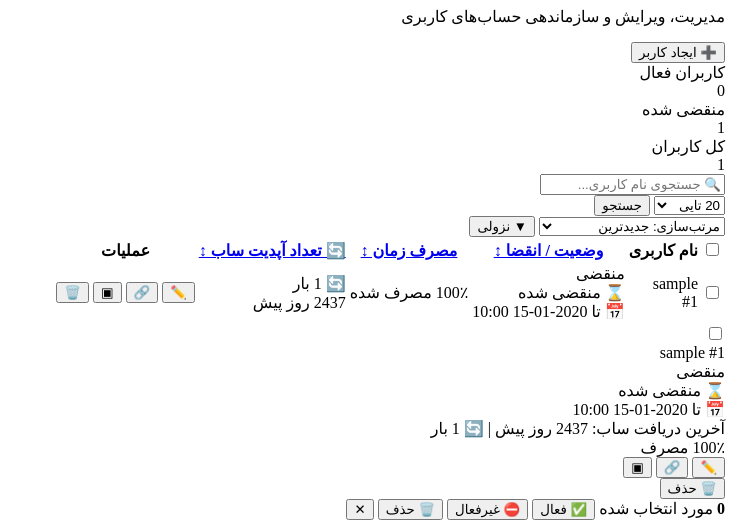
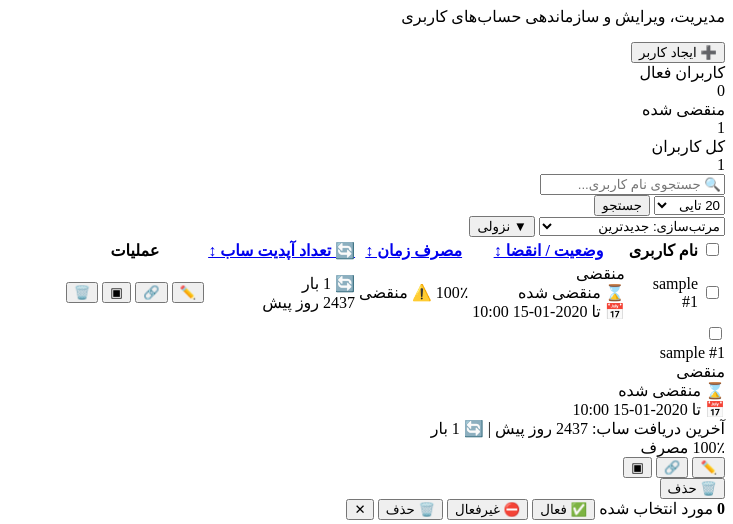
Before and after one commit to asd1asd00000/conf-to-sub, a FastAPI app: page /admin/users in a window 1280 px wide. Shown: the part 218-742 px from the top of the page, without its empty margins (547-1280 px from the left). Run offline with FastAPI, Linux system fonts and the light colour scheme; the visitor is signed in with stand-in values (Sample User, id 1); tables that the repository leaves empty hold one stand-in row (values such as "Sample post").

Commit message:
Update users.html

```diff
--- a/app/templates/users.html
+++ b/app/templates/users.html
@@ -94,10 +94,12 @@
                     <div class="text-xs text-gray-400 mt-0.5">📅 تا {{ user.expire_str }}</div>
                 </td>
                 <td class="px-4 py-3">
-                    <div class="w-full bg-gray-200 rounded-full h-2">
-                        <div class="bg-green-500 h-2 rounded-full" style="width: {{ user.percent }}%"></div>
+                    <div class="progress-track">
+                        <div class="progress-bar {{ 'progress-red' if user.expired or user.percent >= 100 else 'progress-green' }}" style="width: {{ user.percent }}%"></div>
                     </div>
-                    <div class="text-xs text-gray-500 mt-1">{{ user.percent }}٪ مصرف شده</div>
+                    <div class="text-xs mt-1 {{ 'text-red-400 font-bold' if user.expired or user.percent >= 100 else 'text-gray-400' }}">
+                        {{ user.percent }}٪ {{ '⚠️ منقضی' if user.expired else 'مصرف شده' }}
+                    </div>
                 </td>
                 <td class="px-4 py-3">
                     <div class="text-sm font-bold text-blue-600">🔄 {{ user.sub_update_count or 0 }} بار</div>
```
